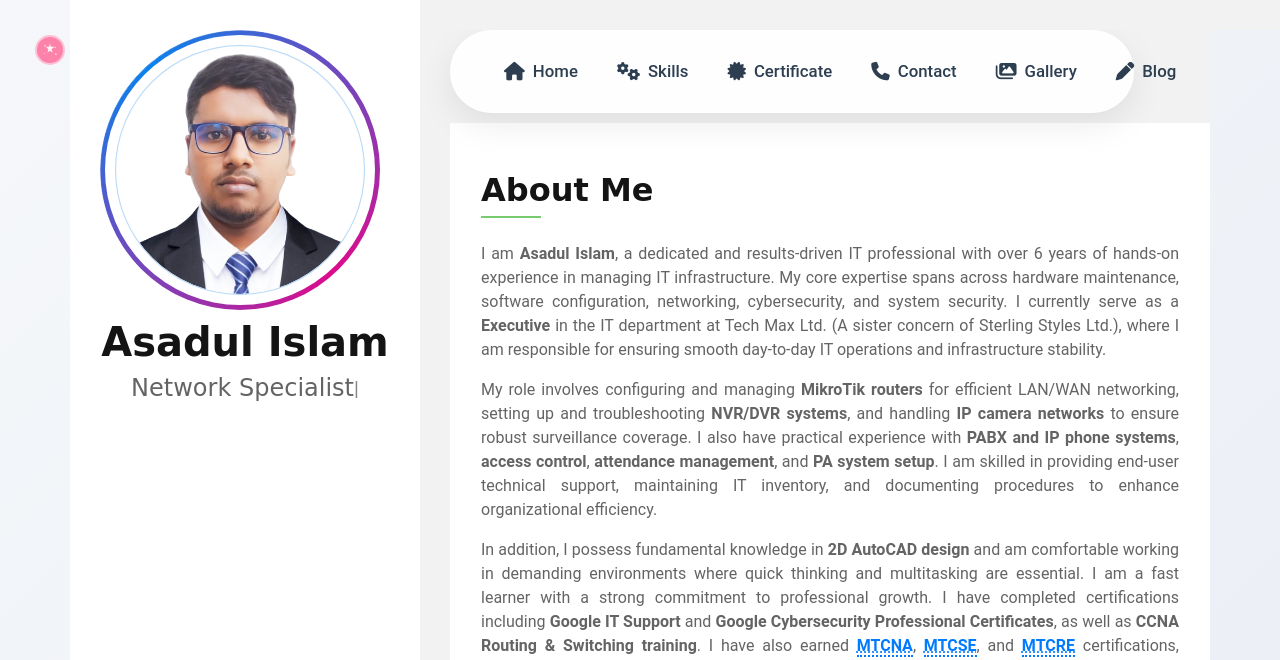
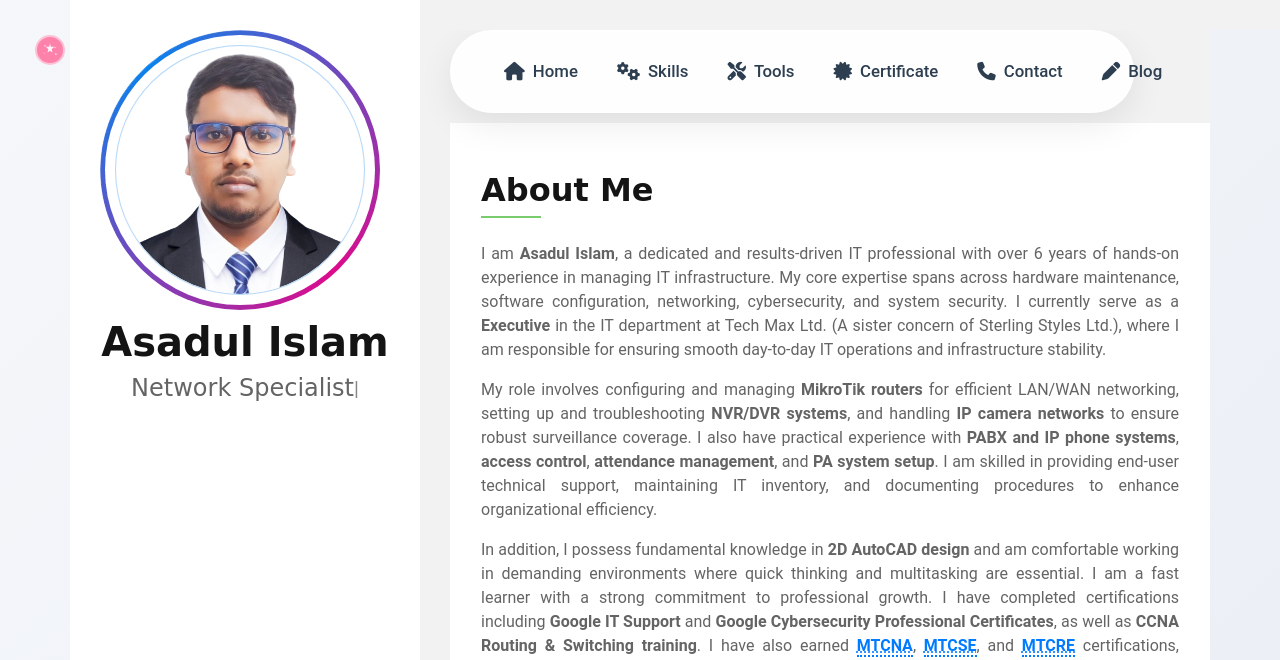
Before and after one commit to asadul-it/portfolio, a plain HTML site: page index.html in a window 1280 px wide. Shown: the top 660 px of the page. Drawn offline with nearby package versions, Linux system fonts and the light colour scheme; a web font is replaced by a local one.

Commit message:
Update index.html

```diff
--- a/index.html
+++ b/index.html
@@ -235,9 +235,9 @@ document.addEventListener('DOMContentLoaded', function() {
                     <ul class="navbar-nav mx-auto">
                         <li class="nav-item"><a class="nav-link" href="index.html"><i class="fas fa-home"></i> Home</a></li>
                         <li class="nav-item"><a class="nav-link" href="skills.html"><i class="fas fa-cogs"></i> Skills</a></li>
+                        <li class="nav-item"><a class="nav-link" href="Tools/tools.html"><i class="fas fa-tools"></i> Tools</a></li>
                         <li class="nav-item"><a class="nav-link" href="certificate.html"><i class="fas fa-certificate"></i> Certificate</a></li>
                         <li class="nav-item"><a class="nav-link" href="contact.html"><i class="fas fa-phone"></i> Contact</a></li>
-                        <li class="nav-item"><a class="nav-link" href="photo-gallery.html"><i class="fas fa-images"></i> Gallery</a></li>
                          <li class="nav-item"><a class="nav-link" href="blog.html"><i class="fas fa-pen"></i> Blog</a></li>
 
                     </ul>
```
